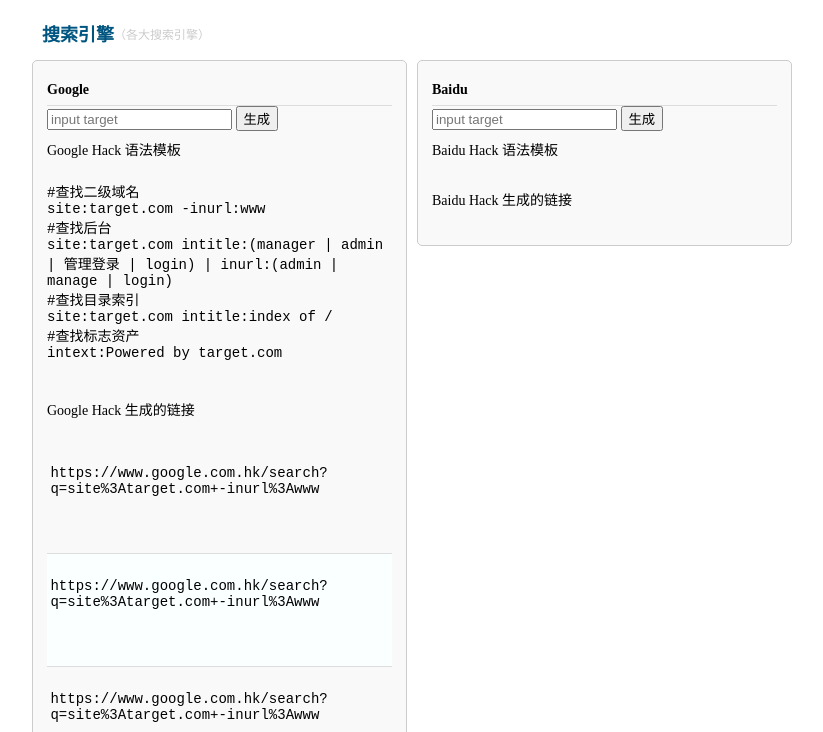
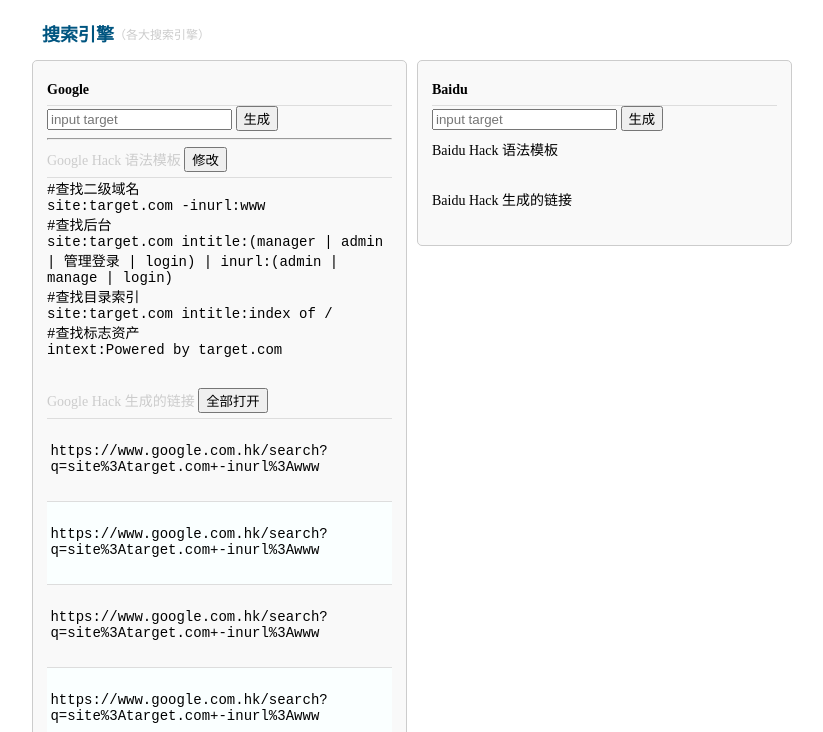
Before and after one commit to wha000tif/searchNavigation, a plain HTML site: page Hunter-InfoGather-Helper.html in a window 1280 px wide. Shown: the part 68-800 px from the top of the page, without its empty margins (13-836 px from the left). Drawn offline with Linux system fonts and the light colour scheme; no server answers.

Commit message:
update google demo

```diff
--- a/Hunter-InfoGather-Helper.html
+++ b/Hunter-InfoGather-Helper.html
@@ -63,8 +63,9 @@
                         </span>
                     </div>
                     <input type="text" placeholder="input target" class="txt-search" id="searchKey">
-                    <button class="go-search" onclick="javascript:goSearch();">生成</button>
-                    <div class="down-box">Google Hack 语法模板</div>
+                    <button onclick="javascript:goSearch();">生成</button>
+                <hr />
+                    <div class="up-box">Google Hack 语法模板 <button>修改</button></div>
                         <!-- 后期要改成从文本文件加载,注意使用htmlescape和htmlunescape,即规则中可能存在特殊的html标签,同时需要支持折叠弹出展开-->
                         <pre id="templatearea">
 #查找二级域名
@@ -76,20 +77,20 @@
 #查找标志资产
 intext:Powered by target.com
                         </pre>
-                    <div class="down-box">Google Hack 生成的链接</div>
+                    <div class="up-box">Google Hack 生成的链接 <button>全部打开</button></div>
                     <div>
                         <ul>
                             <li>
-                            <pre>https://www.google.com.hk/search?q=site%3Atarget.com+-inurl%3Awww<pre>
+                            <pre><a href="https://www.baidu.com">https://www.google.com.hk/search?q=site%3Atarget.com+-inurl%3Awww</a></pre>
                             </li>
                             <li>
-                            <pre>https://www.google.com.hk/search?q=site%3Atarget.com+-inurl%3Awww<pre>
+                            <pre>https://www.google.com.hk/search?q=site%3Atarget.com+-inurl%3Awww</pre>
                             </li>
                             <li>
-                            <pre>https://www.google.com.hk/search?q=site%3Atarget.com+-inurl%3Awww<pre>
+                            <pre>https://www.google.com.hk/search?q=site%3Atarget.com+-inurl%3Awww</pre>
                             </li>
                             <li>
-                            <pre>https://www.google.com.hk/search?q=site%3Atarget.com+-inurl%3Awww<pre>
+                            <pre>https://www.google.com.hk/search?q=site%3Atarget.com+-inurl%3Awww</pre>
                             </li>
                         </ul>
                     </div>
```
